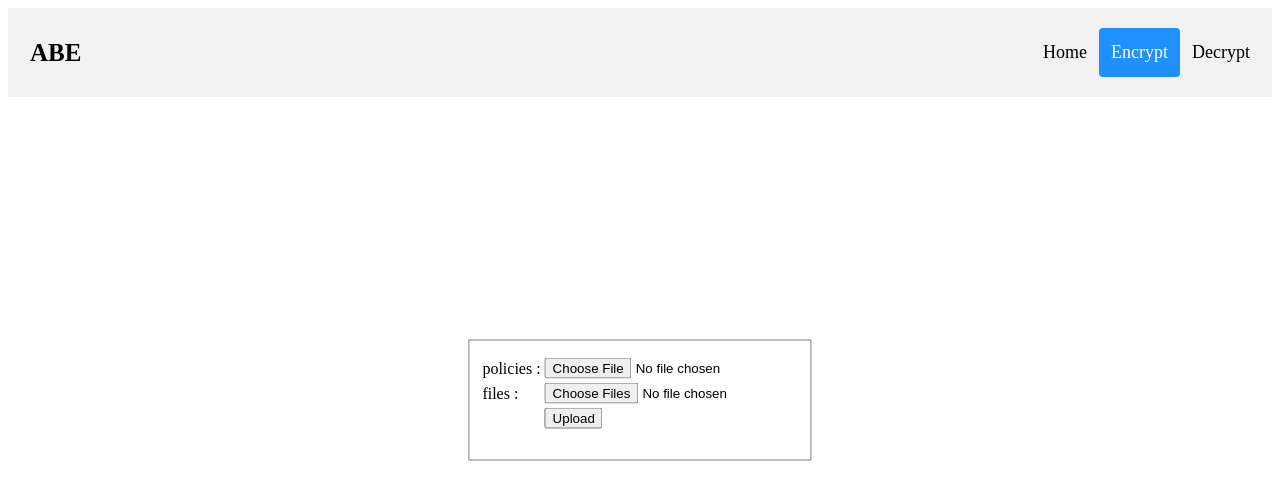
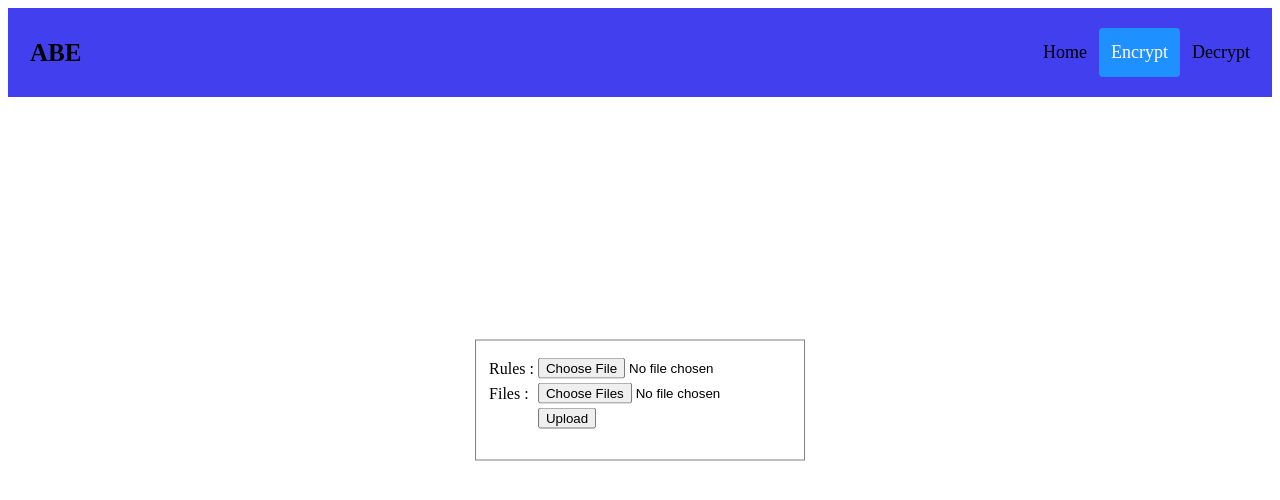
Before and after one commit to kamal7643/ABE, a Flask app: page /encrypt in a window 1280 px wide. Shown: the top 500 px of the page. Run offline with Flask 2, Linux system fonts and the light colour scheme.

Commit message:
commands

```diff
--- a/app.py
+++ b/app.py
@@ -1,23 +1,19 @@
 from flask import Flask, render_template, request, redirect, send_file
 from distutils.log import debug
 from fileinput import filename
-# from py4j.java_gateway import JavaGateway
+from py4j.java_gateway import JavaGateway
 import shutil
 import os
 
 
 app = Flask(__name__)
-# gateway = JavaGateway()
-# ABE = gateway.entry_point
+gateway = JavaGateway()
+ABE = gateway.entry_point
 
 
-key = os.environ["COG_SERVICE_KEY"]
-region = os.environ["COG_SERVICE_REGION"]
-endpoint = os.environ["ENDPOINT"]
-COG_endpoint = os.environ["COG_SERVICE_ENDPOINT"]
 
 
-# ABE.setup()
+ABE.setup()
 
 result = {
     'name':'Kamal swami',
@@ -49,7 +45,7 @@ def success():
             file.save(".dir/.files/"+file.filename)
 
         os.mkdir(".dir/encrypted")
-        # ABE.enc()
+        ABE.enc()
 
         return redirect("/encryption/download")
         # return render_template("Acknowledgement.html", name = f.filename)
@@ -83,8 +79,8 @@ def decrypt():
         # Iterate for each file in the files List, and Save them
         for file in files:
             file.save(".dir/encrypted/"+file.filename)
-        # ABE.keygen()
-        # ABE.dec()
+        ABE.keygen()
+        ABE.dec()
         return redirect("/decryption/download")
 
 @app.route("/decryption/download", methods=['GET', 'POST'])
--- a/templates/Acknowledgement.html
+++ b/templates/Acknowledgement.html
@@ -1,6 +1,7 @@
 <html>
    <head>
       <title>success</title>
+      <link rel="icon" type="image/x-icon" href="/images/favicon.ico">
    </head>
    <body>
       <p>File uploaded successfully</p>
--- a/templates/decrypt.html
+++ b/templates/decrypt.html
@@ -4,11 +4,12 @@
     <meta charset="UTF-8">
     <meta http-equiv="X-UA-Compatible" content="IE=edge">
     <meta name="viewport" content="width=device-width, initial-scale=1.0">
+    <link rel="icon" type="image/x-icon" href="/images/favicon.ico">
     <title>Encryption using ABE</title>
     <style>
         .header {
             overflow: hidden;
-            background-color: #f1f1f1;
+            background-color: #423fee;
             padding: 20px 10px;
         }
 
--- a/templates/encrypt.html
+++ b/templates/encrypt.html
@@ -5,10 +5,11 @@
     <meta http-equiv="X-UA-Compatible" content="IE=edge">
     <meta name="viewport" content="width=device-width, initial-scale=1.0">
     <title>Encryption using ABE</title>
+    <link rel="icon" type="image/x-icon" href="/images/favicon.ico">
     <style>
         .header {
             overflow: hidden;
-            background-color: #f1f1f1;
+            background-color: #423fee;
             padding: 20px 10px;
         }
 
@@ -86,11 +87,11 @@
             <table>
                 <th></th>
                 <tr>
-                    <td><label>policies : </label></td>
+                    <td><label>Rules : </label></td>
                     <td><input type="file" name="policies"/></td>
                 </tr>
                 <tr>
-                    <td><label>files : </label></td>
+                    <td><label>Files : </label></td>
                     <td><input type='file' name='files' multiple=''></td>
                 </tr>
                 <tr>
--- a/templates/infodecryption.html
+++ b/templates/infodecryption.html
@@ -4,11 +4,12 @@
     <meta charset="UTF-8">
     <meta http-equiv="X-UA-Compatible" content="IE=edge">
     <meta name="viewport" content="width=device-width, initial-scale=1.0">
+    <link rel="icon" type="image/x-icon" href="/images/favicon.ico">
     <title>Document</title>
     <style>
         .header {
             overflow: hidden;
-            background-color: #f1f1f1;
+            background-color: #423fee;
             padding: 20px 10px;
         }
 
--- a/templates/infoencryption.html
+++ b/templates/infoencryption.html
@@ -4,11 +4,12 @@
     <meta charset="UTF-8">
     <meta http-equiv="X-UA-Compatible" content="IE=edge">
     <meta name="viewport" content="width=device-width, initial-scale=1.0">
+    <link rel="icon" type="image/x-icon" href="/images/favicon.ico">
     <title>Document</title>
     <style>
         .header {
             overflow: hidden;
-            background-color: #f1f1f1;
+            background-color: #423fee;
             padding: 20px 10px;
         }
 
```
Also changed, not shown: requirements.txt (+9 -3 lines), templates/landing.html (+8 -1 lines), templates/images/favicon.ico (renamed from favicon.ico), 4 other files.
